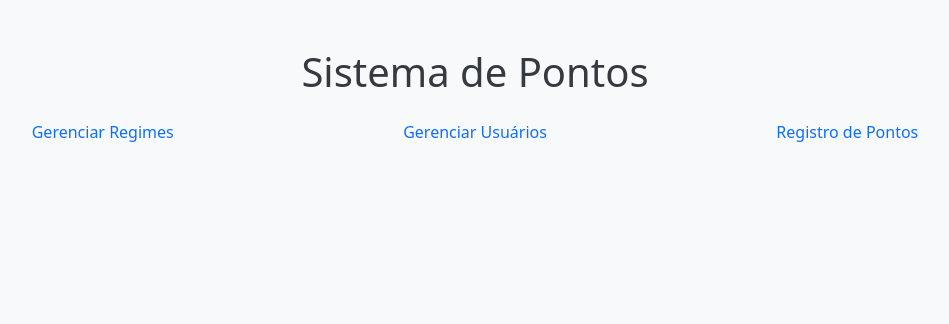
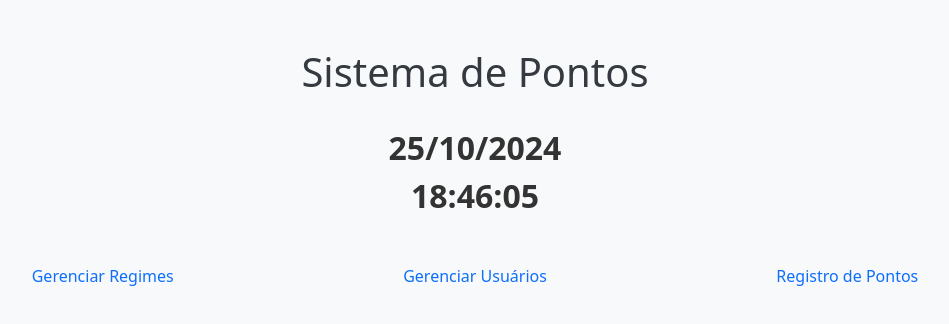
Before and after one commit to marccosabino/pontoJS, a plain HTML site: page index.html in a window 1280 px wide. Shown: the whole page, without its empty margins (165-1114 px from the left). Drawn offline with nearby package versions, Linux system fonts and the light colour scheme.

Commit message:
Update 4

```diff
--- a/index.html
+++ b/index.html
@@ -11,9 +11,11 @@
     <div class="container my-5">
         <h1 class="text-center">Sistema de Pontos</h1>
 
+        <!-- Data e Hora Atual -->
+        <div id="currentDateTime" class="mb-3 text-center"></div>
+
         <!-- Navegação -->
         <nav class="nav nav-pills nav-fill my-3">
-            <div id="clock" class="clock"></div>
             <a class="nav-link" href="#" onclick="loadPage('regimes.html')">Gerenciar Regimes</a>
             <a class="nav-link" href="#" onclick="loadPage('usuarios.html')">Gerenciar Usuários</a>
             <a class="nav-link" href="#" onclick="loadPage('pontos.html')">Registro de Pontos</a>
@@ -21,6 +23,7 @@
 
         <!-- Conteúdo Dinâmico -->
         <div id="content"></div>
+    </div>
 
     <script src="script.js"></script>
     <script src="https://cdn.jsdelivr.net/npm/bootstrap@5.3.0/dist/js/bootstrap.bundle.min.js"></script>
--- a/script.js
+++ b/script.js
@@ -10,6 +10,22 @@ function loadPage(page) {
         });
 }
 
+
+// Função para exibir a data e hora atual
+function updateCurrentDateTime() {
+    const now = new Date();
+    const formattedDate = now.toLocaleDateString('pt-BR', { year: 'numeric', month: '2-digit', day: '2-digit' });
+    const formattedTime = now.toLocaleTimeString('pt-BR', { hour: '2-digit', minute: '2-digit', second: '2-digit' });
+    document.getElementById('currentDateTime').innerHTML = `<div>${formattedDate}</div><div>${formattedTime}</div>`;
+}
+
+// Chama a função para atualizar a data e hora imediatamente
+updateCurrentDateTime();
+
+// Atualiza a data e hora a cada segundo
+setInterval(updateCurrentDateTime, 1000);
+
+
 // Funções de utilidade para LocalStorage
 function loadFromLocalStorage(key) {
     return JSON.parse(localStorage.getItem(key)) || [];
@@ -17,6 +33,13 @@ function loadFromLocalStorage(key) {
 
 function saveToLocalStorage(key, data) {
     localStorage.setItem(key, JSON.stringify(data));
+}
+
+// Função para atualizar a data e hora atuais
+function updateDateTime() {
+    const currentDateTimeElement = document.getElementById("currentDateTime");
+    const now = new Date();
+    currentDateTimeElement.textContent = `Data e Hora Atual: ${now.toLocaleString('pt-BR')}`;
 }
 
 // Funções CRUD de Regimes
@@ -122,7 +145,7 @@ function initializePoints() {
             points.push(point);
             saveToLocalStorage("points", points);
             renderPoints();
-            pointForm.reset(); // Limpa o formulário
+            pointForm.reset();
             alert("Ponto registrado com sucesso!");
         } else {
             alert("Usuário não encontrado!");
@@ -154,7 +177,5 @@ function deleteUser(index) {
 
 // Inicializa todas as funções necessárias ao carregar a página
 document.addEventListener("DOMContentLoaded", () => {
-    initializeRegimes();
-    initializeUsers();
-    initializePoints();
+    updateDateTime(); // Atualiza a data e hora ao carregar a página
 });
--- a/style.css
+++ b/style.css
@@ -5,3 +5,14 @@ body {
 h1, h3 {
     color: #343a40;
 }
+
+/*Formatação de data e hora*/
+#currentDateTime {
+    font-size: 2rem;
+    font-weight: bold;
+    color: #333;
+    padding: 20px;
+    border: none;
+    border-radius: 5px;
+    background-color: #f8f9fa;
+}
```
